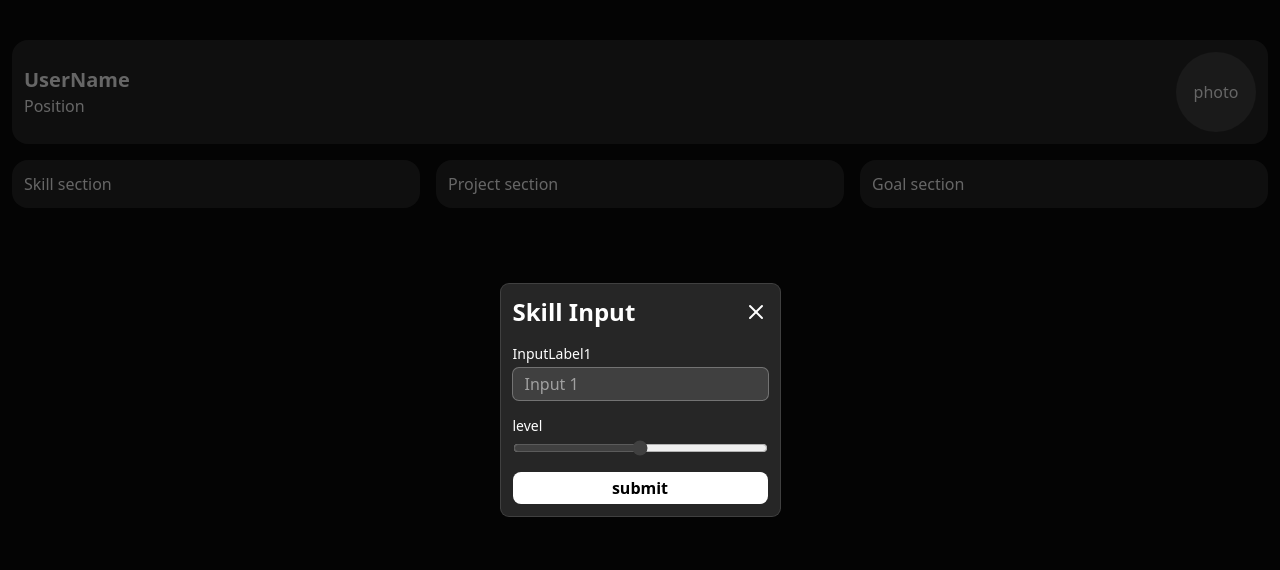
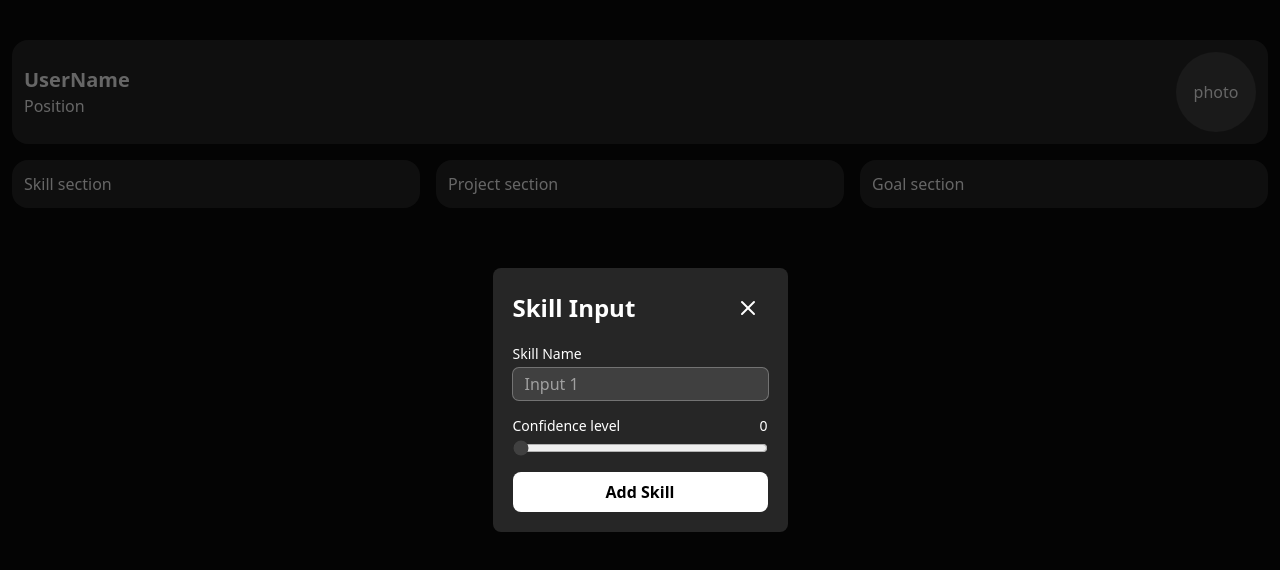
Before and after one commit to PragyanMaharjan63/CareerCanvas, a React (Vite) app in the folder frontend/: page / in a window 1280 px wide. Shown: the top 570 px of the page. Built offline with nearby package versions, Linux system fonts and the light colour scheme.

Commit message:
added popup ui

```diff
--- a/frontend/src/assets/ui/popup.tsx
+++ b/frontend/src/assets/ui/popup.tsx
@@ -1,44 +1,129 @@
 import { X } from "lucide-react";
+import React, { useState, type SetStateAction } from "react";
 type popupProps = {
   inpType: string;
+  input1?: boolean;
+  input2?: boolean;
+  input3?: boolean;
+  input4?: boolean;
+  input5?: boolean;
+  setData: React.Dispatch<SetStateAction<any>>;
+  showPopup: React.Dispatch<SetStateAction<boolean>>;
 };
-export default function Popup({ inpType }: popupProps) {
+export default function Popup({
+  inpType,
+  input1,
+  input2,
+  input3,
+  input4,
+  input5,
+  setData,
+  showPopup,
+}: popupProps) {
+  const [Inp1, setInp1] = useState("");
+  const [Inp2, setInp2] = useState("");
+  const [Inp3, setInp3] = useState("");
+  const [Inp4, setInp4] = useState("0");
+  const [Inp5, setInp5] = useState("");
+
+  const submitData = () => {
+    const data: { [key: string]: string } = {};
+    if (input1) data.Inp1 = Inp1;
+    if (input2) data.Inp2 = Inp2;
+    if (input3) data.Inp3 = Inp3;
+    if (input4) data.Inp4 = Inp4;
+    if (input5) data.Inp5 = Inp5;
+    setData(data);
+  };
+
   return (
     <>
       <div className="grid place-items-center h-svh">
-        <div className="grid bg-neutral-800 p-3 rounded-lg ring-[1px] ring-neutral-700 gap-4">
+        <div className="grid bg-neutral-800 p-5 rounded-lg gap-4">
           <div className="flex items-center justify-between">
             <p className="font-bold text-2xl">{inpType} Input</p>
-            <X />
+            <X
+              className="cursor-pointer hover:bg-neutral-500 rounded-lg p-2 size-10 transition-all"
+              onClick={() => showPopup(false)}
+            />
           </div>
           {/* inp1 -heading  */}
+          {input1 && (
+            <div className="grid gap-1">
+              <p className="text-sm font-light">{inpType} Name</p>
+              <input
+                className="bg-neutral-700 ring-1 ring-neutral-500 rounded-md px-3 py-1 focus:ring-2 transition-all outline-none"
+                type="text"
+                value={Inp1}
+                onChange={(e) => setInp1(e.target.value)}
+                placeholder="Input 1"
+              />
+            </div>
+          )}
+          {/* inp2 - code link */}
+          {input2 && (
             <div className="grid gap-1">
               <p className="text-sm font-light">InputLabel1</p>
               <input
                 className="bg-neutral-700 ring-1 ring-neutral-500 rounded-md px-3 py-1 focus:ring-2 transition-all outline-none"
                 type="text"
+                value={Inp2}
+                onChange={(e) => setInp2(e.target.value)}
                 placeholder="Input 1"
               />
             </div>
-          {/* inp2 - code link */}
-
+          )}
           {/* inp-3 - github link */}
-
+          {input3 && (
+            <div className="grid gap-1">
+              <p className="text-sm font-light">InputLabel1</p>
+              <input
+                className="bg-neutral-700 ring-1 ring-neutral-500 rounded-md px-3 py-1 focus:ring-2 transition-all outline-none"
+                type="text"
+                value={Inp3}
+                onChange={(e) => setInp3(e.target.value)}
+                placeholder="Input 1"
+              />
+            </div>
+          )}
           {/* inp-4 - level */}
+          {input4 && (
             <div className="grid gap-1">
-            <p className="text-sm font-light">level</p>
+              <div className="flex justify-between">
+                <p className="text-sm font-light">Confidence level</p>
+                <p className="text-sm font-light">{Inp4}</p>
+              </div>
               <input
                 className="accent-neutral-700 "
                 min={0}
                 max={100}
+                value={Inp4}
+                onChange={(e) => setInp4(e.target.value)}
                 type="range"
                 placeholder="Input 2"
               />
             </div>
+          )}
           {/* inp-5 - extra */}
-
-          <button className="bg-white px-3 py-1 w-full text-black font-semibold rounded-lg">
-            submit
+          {input5 && (
+            <div className="grid gap-1">
+              <p className="text-sm font-light">InputLabel1</p>
+              <input
+                className="bg-neutral-700 ring-1 ring-neutral-500 rounded-md px-3 py-1 focus:ring-2 transition-all outline-none"
+                type="text"
+                value={Inp5}
+                onChange={(e) => setInp5(e.target.value)}
+                placeholder="Input 1"
+              />
+            </div>
+          )}
+          <button
+            className="bg-white cursor-pointer px-3 py-2 w-full text-black font-semibold rounded-lg"
+            onClick={() => {
+              submitData();
+            }}
+          >
+            Add {inpType}
           </button>
         </div>
       </div>
--- a/frontend/src/components/skill.tsx
+++ b/frontend/src/components/skill.tsx
@@ -1,11 +1,23 @@
+import { useState } from "react";
 import Popup from "../assets/ui/popup";
 
 export default function SkillSection() {
+  const [datas, setData] = useState();
+  const [showPopup, setShowPopup] = useState(true);
   return (
     <>
-      <div className="fixed inset-0 w-full top-0 left-0 bg-black/60">
-        <Popup inpType="Skill" />
-      </div>
+      {showPopup && (
+        <div className="fixed inset-0 w-full top-0 left-0 bg-black/60">
+          <Popup
+            inpType="Skill"
+            input1={true}
+            input4={true}
+            setData={setData}
+            showPopup={setShowPopup}
+          />
+        </div>
+      )}
+      {JSON.stringify(datas)}
       Skill section
     </>
   );
```
Lines whose indentation alone changed are shown as unchanged.
